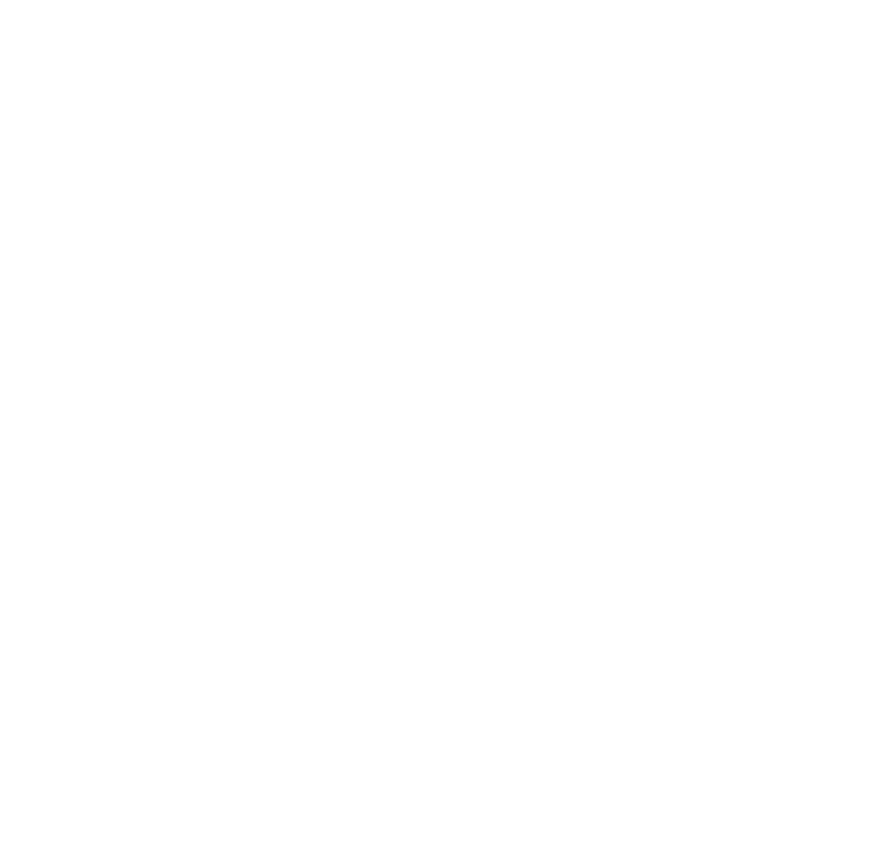
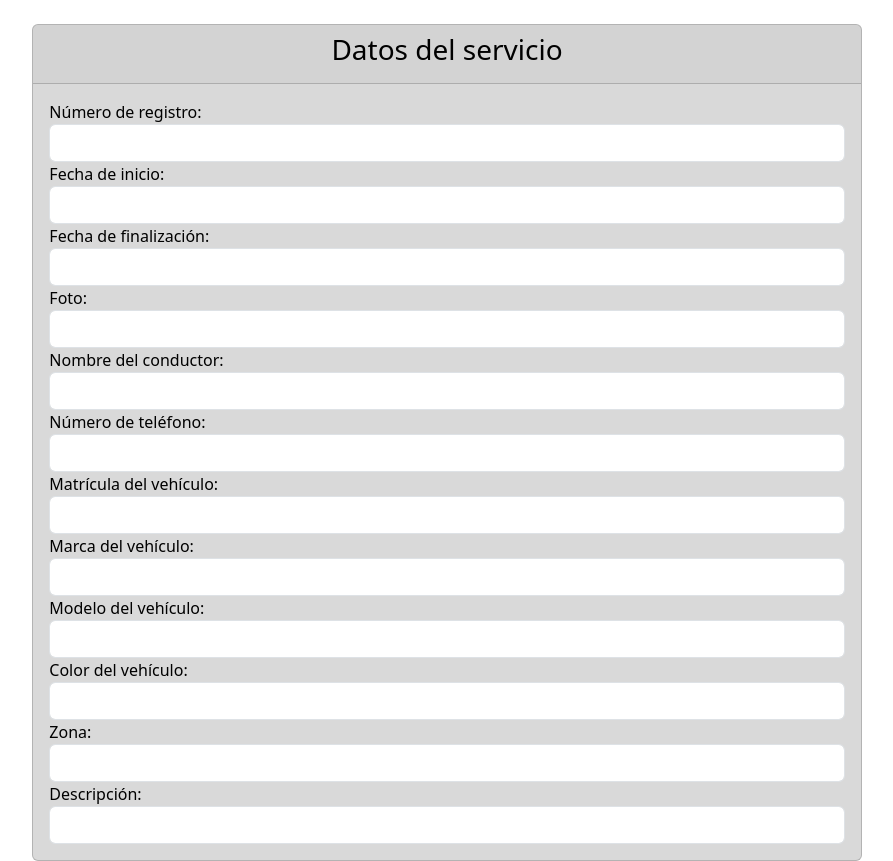
Before and after one commit to jjnr0203/yaviDrive_Front, an Angular app: page /register in a window 1280 px wide. Before the commit this address led to /. Shown: the whole page, without its empty margins (193-1086 px from the left). Before the commit the page ends 800 px from the top, so only its background shows below. Built offline with nearby package versions, Linux system fonts and the light colour scheme; no server answers.

Commit message:
component register

```diff
--- a/src/app/app-routing.module.ts
+++ b/src/app/app-routing.module.ts
@@ -2,10 +2,12 @@ import { NgModule } from '@angular/core';
 import { RouterModule, Routes } from '@angular/router';
 import { SignUpComponent } from './pages/sign-up/sign-up.component';
 import { LoginComponent } from './pages/login/login.component';
+import { RegisterComponent } from './pages/register/register.component';
 
 const routes: Routes = [
   {path:'sign-up', component:SignUpComponent},
-  {path:'login', component:LoginComponent}
+  {path:'login', component:LoginComponent},
+  {path:'register', component:RegisterComponent}
 ];
 
 
--- a/src/app/app.module.ts
+++ b/src/app/app.module.ts
@@ -7,13 +7,15 @@ import { ReactiveFormsModule } from '@angular/forms';
 import { SignUpComponent } from './pages/sign-up/sign-up.component';
 import { HttpClient, HttpClientModule } from '@angular/common/http';
 import { LoginComponent } from './pages/login/login.component';
+import { RegisterComponent } from './pages/register/register.component';
 
 
 @NgModule({
   declarations: [
     AppComponent,
     SignUpComponent,
-    LoginComponent
+    LoginComponent,
+    RegisterComponent,
   ],
   imports: [
     BrowserModule,
--- /dev/null
+++ b/src/app/pages/register/register.component.css
@@ -0,0 +1,4 @@
+.card-custom {
+    background-color: #D9D9D9; /* Reemplaza este color con tu color personalizado */
+    color: #000000; /* Cambia el color del texto según sea necesario para que sea legible en tu fondo personalizado */
+  }
--- /dev/null
+++ b/src/app/pages/register/register.component.html
@@ -0,0 +1,64 @@
+<div class="container-fluid">
+    <div class="row">
+      <div class="col-lg-8 offset-lg-2 mt-4">
+        <div class="card card-custom">
+            <div class="card-header text-center">
+                <h3>Datos del servicio</h3>
+            </div>
+          <div class="card-body">
+            <form>
+              <!-- Aquí puedes agregar los campos del formulario -->
+              <div class="form-group">
+                <label for="nombre">Número de registro:</label>
+                <input type="text" class="form-control" id="nombre" name="nombre" />
+              </div>
+              <div class="form-group">
+                <label for="nombre">Fecha de inicio:</label>
+                <input type="text" class="form-control" id="nombre" name="nombre" />
+              </div>
+              <div class="form-group">
+                <label for="nombre">Fecha de finalización:</label>
+                <input type="text" class="form-control" id="nombre" name="nombre" />
+              </div>
+              <div class="form-group">
+                <label for="nombre">Foto:</label>
+                <input type="text" class="form-control" id="nombre" name="nombre" />
+              </div>
+              <div class="form-group">
+                <label for="nombre">Nombre del conductor:</label>
+                <input type="text" class="form-control" id="nombre" name="nombre" />
+              </div>
+              <div class="form-group">
+                <label for="nombre">Número de teléfono:</label>
+                <input type="text" class="form-control" id="nombre" name="nombre" />
+              </div>
+              <div class="form-group">
+                <label for="nombre">Matrícula del vehículo:</label>
+                <input type="text" class="form-control" id="nombre" name="nombre" />
+              </div>
+              <div class="form-group">
+                <label for="nombre">Marca del vehículo:</label>
+                <input type="text" class="form-control" id="nombre" name="nombre" />
+              </div>
+              <div class="form-group">
+                <label for="nombre">Modelo del vehículo:</label>
+                <input type="text" class="form-control" id="nombre" name="nombre" />
+              </div>
+              <div class="form-group">
+                <label for="nombre">Color del vehículo:</label>
+                <input type="text" class="form-control" id="nombre" name="nombre" />
+              </div>
+              <div class="form-group">
+                <label for="nombre">Zona:</label>
+                <input type="text" class="form-control" id="nombre" name="nombre" />
+              </div>
+              <div class="form-group">
+                <label for="nombre">Descripción:</label>
+                <input type="text" class="form-control" id="nombre" name="nombre" />
+              </div>
+              </form>
+          </div>
+        </div>
+      </div>
+    </div>
+  </div>
--- /dev/null
+++ b/src/app/pages/register/register.component.ts
@@ -0,0 +1,28 @@
+import { Component } from '@angular/core';
+import { CommonModule } from '@angular/common';
+import { Router } from '@angular/router';
+import { HttpClient } from '@angular/common/http';
+
+@Component({
+  selector: 'app-register',
+  templateUrl: './register.component.html',
+  styleUrl: './register.component.css'
+})
+export class RegisterComponent {
+  registro: any ;
+
+  constructor(private httpClient: HttpClient, private router:Router) {
+    this.getRegister();
+  }
+
+  getRegister() {
+    this.httpClient
+      .get('http://localhost:3000/register')
+      .subscribe((respuesta: any) => {
+        this.registro = respuesta;
+        console.log(respuesta);
+      });
+  }
+
+
+}
```
Also changed, not shown: 1 other file (tests, documents, lock files or other folders).
